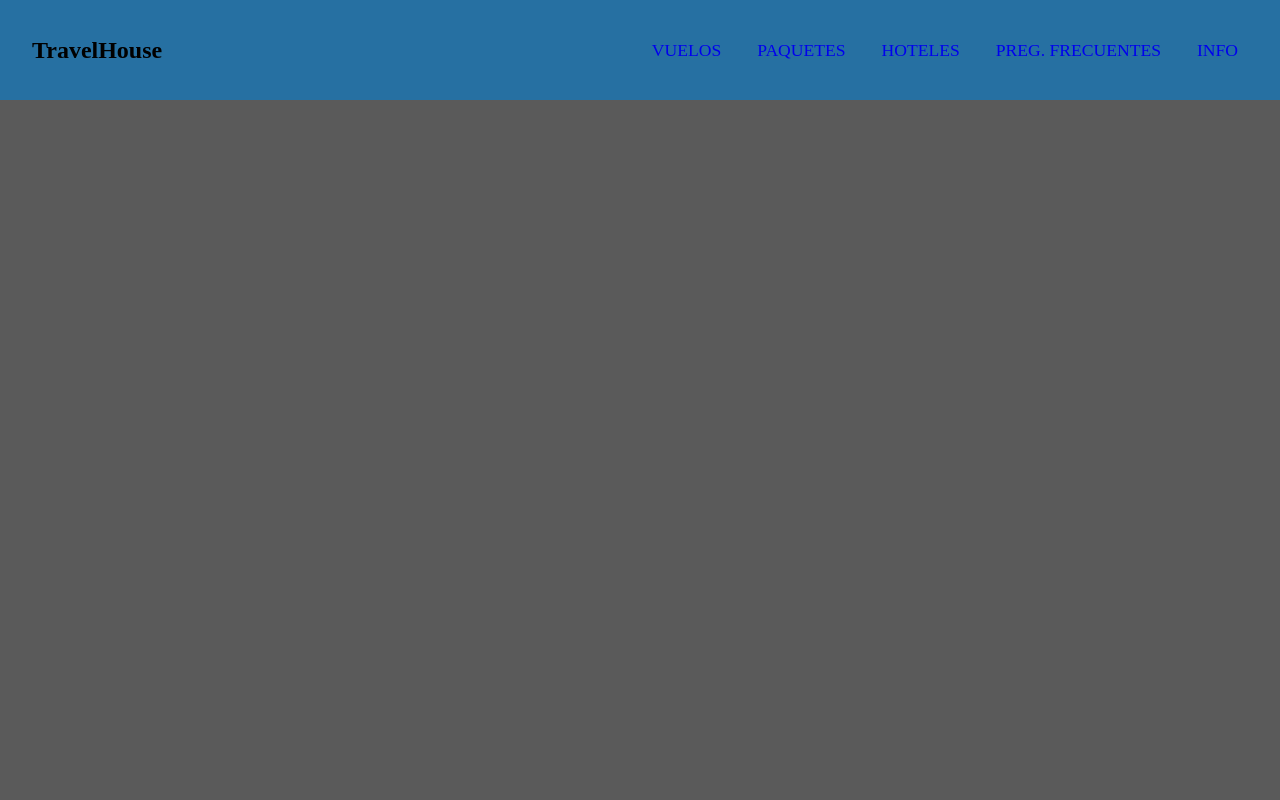
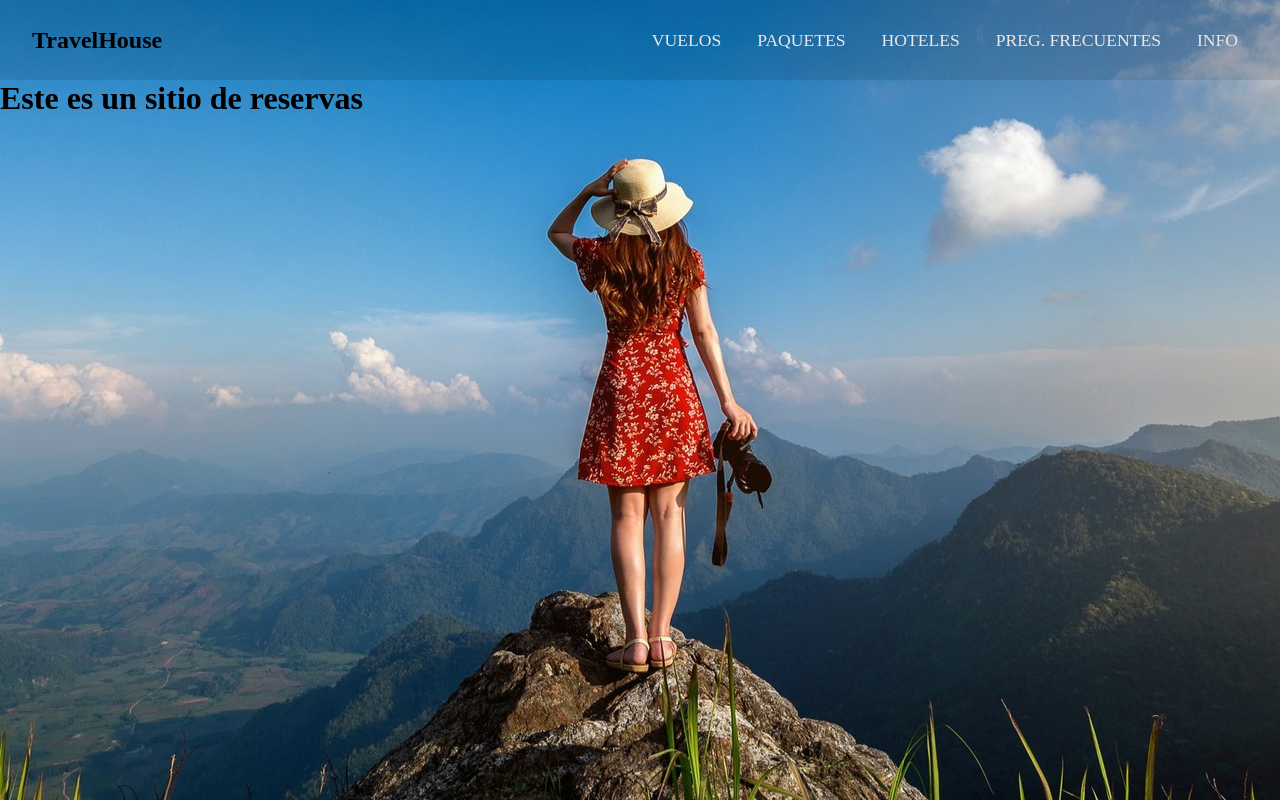
Before and after one commit to milleniium/PreEntrega2-Orellana, a plain HTML site: page index.html in a window 1280 px wide. Drawn offline with Linux system fonts and the light colour scheme.

Commit message:
se agregaron los archivos de style.css e index.html hero image

```diff
--- a/css/style.css
+++ b/css/style.css
@@ -5,9 +5,9 @@
     text-decoration: none;
 }
 
-body{
+/* body{
     background-color: rgb(90, 90, 90);
-}
+} */
 
 header{
     width: 100%;
@@ -20,13 +20,15 @@ ol,ul{
 }
 
 .navbar{
-    height: 100%;
+    /* height: 100%; */
     display: flex;
+    height: 80px;
     justify-content: space-between;
     align-items: center;
     flex-wrap: wrap;
     position: relative;
     padding: 0 2rem;
+    background-color: rgb(0, 0, 0, 0.1);
 }
 
 .menu-hamburguesa{
@@ -38,7 +40,7 @@ ol,ul{
 
 
 .links{
-    background-color: #0BC4BF;
+    /* background-color: #0BC4BF; */
     width: 100%;
     position: absolute;
     top: 100px;
@@ -54,6 +56,12 @@ ol,ul{
     transition: all .5s;
 }
 
+.header{
+    width: 100%;
+    height: 100vh;
+    background: url(../images/hero.jpg) no-repeat 50% 90%;
+}
+
 .list-icon{
     cursor: pointer;
 }
@@ -65,7 +73,7 @@ ol,ul{
     }
     .links{
         text-decoration: none;
-        background-color: #2670A2;
+        /* background-color: #2670A2; */
         position: static;
         width: auto;
         height: auto;
@@ -75,5 +83,7 @@ ol,ul{
     .link{
         font-size: 1.1rem;
         padding: 10px;
+        text-decoration: none;
+        color: #eee6e6;
     }
 }
--- a/index.html
+++ b/index.html
@@ -22,12 +22,12 @@
                 <li><a href="#" class="link">INFO</a></li>
             </ul>
         </nav>
+        <div class="hero">
+          <h1>Este es un sitio de reservas</h1>
+        </div>
     </header>
     <main>
-        <hero>
-        </hero>
-        <article>
-        </article>
+
     </main>
 </body>
 </html>
```
